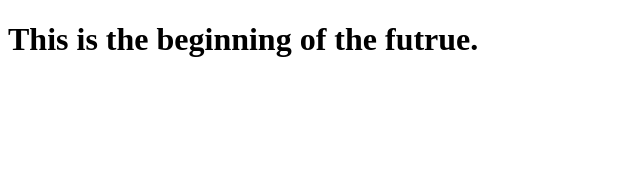
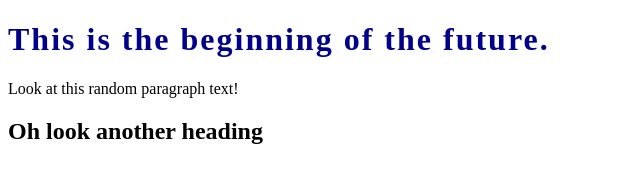
Before and after one commit to ByarsKyle/Enjoy-The-Journey, a plain HTML site: page index.html in a window 1280 px wide. Shown: the whole page, without its empty margins (0-640 px from the left). Drawn offline with Linux system fonts and the light colour scheme.

Commit message:
Learning CSS selector

```diff
--- a/index.html
+++ b/index.html
@@ -2,9 +2,12 @@
 <html lang="en">
     <head>
         <meta charset="utf-8">
-        <title>Enjoy The Journey</title>
+        <link rel="stylesheet" href="style.css">
+        <title>Let the Journey Begin</title>
     </head>
     <body>
-        <h1>This is the beginning of the futrue.</h1>
+        <h1>This is the beginning of the future.</h1>
+        <p>Look at this random paragraph text!</p>
+        <h2>Oh look another heading</h2>
     </body>
 </html>
--- a/style.css
+++ b/style.css
@@ -0,0 +1,4 @@
+h1 {
+    color: darkblue;
+    letter-spacing: 2px;
+}
```
